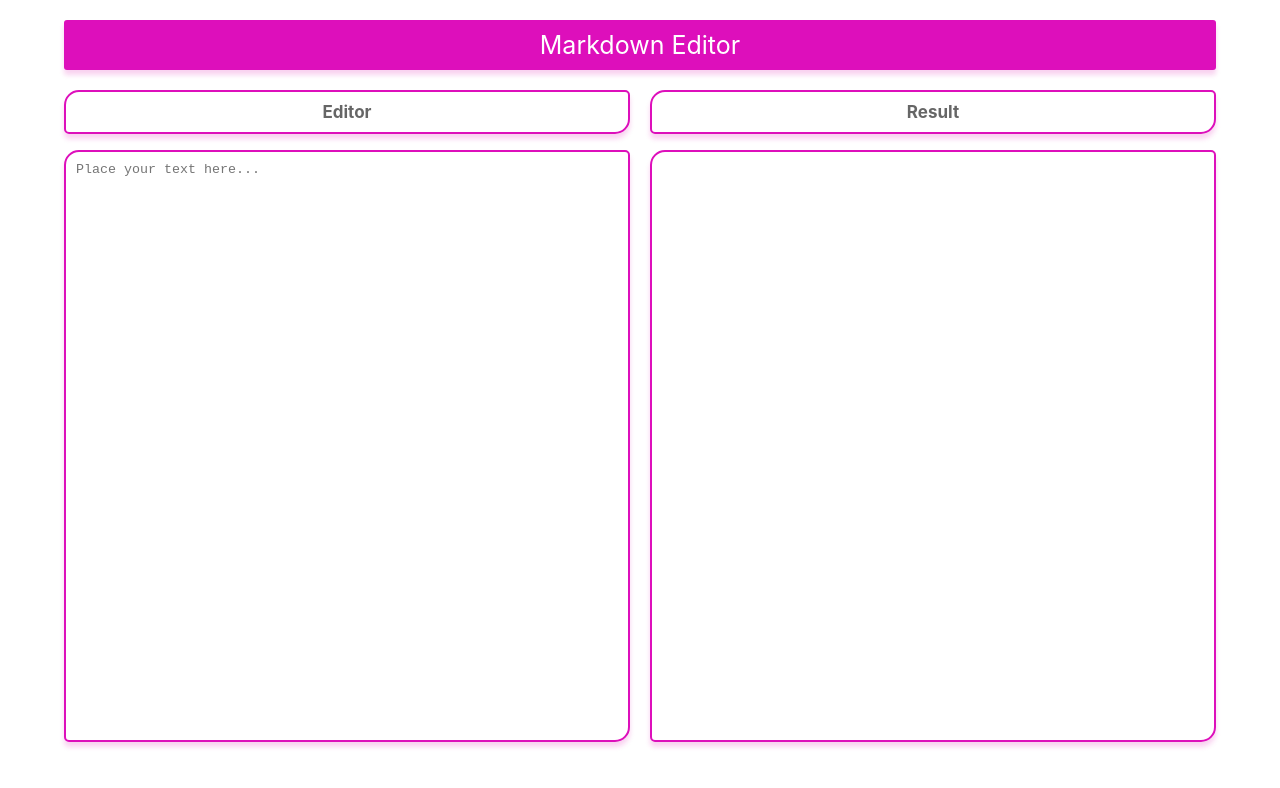
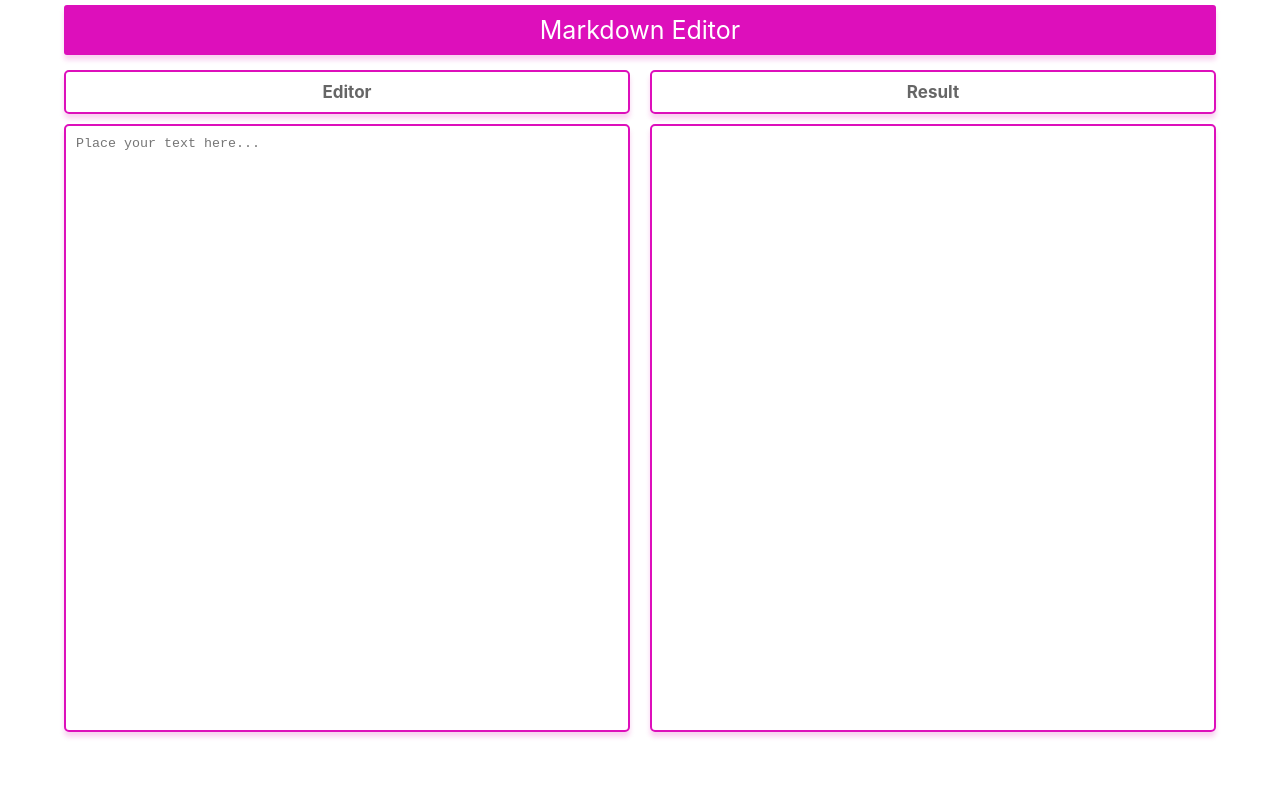
Before and after one commit to muneebali500/markdown-editor-react, a React (Create React App) app: page / in a window 1280 px wide. Shown: the top 788 px of the page. Built offline with nearby package versions, Linux system fonts and the light colour scheme.

Commit message:
adding styles

```diff
--- a/src/App.css
+++ b/src/App.css
@@ -10,7 +10,7 @@
   box-shadow: 0rem 5px 5px var(--color-shaodw);
   color: #fff;
   padding: 10px;
-  margin-bottom: 20px;
+  margin-bottom: 15px;
   border-radius: 3px;
 }
 
@@ -20,7 +20,7 @@
 }
 
 .divider {
-  min-height: 74vh;
+  min-height: 76vh;
   width: 50%;
 }
 
@@ -29,9 +29,9 @@
   text-align: center;
   padding: 10px;
   border: 2px solid var(--color-primary);
-  margin-bottom: 1rem;
+  margin-bottom: 10px;
   color: rgba(0, 0, 0, 0.6);
-  border-radius: 15px 5px 15px 5px;
+  border-radius: 5px;
   box-shadow: 0 5px 5px var(--color-shaodw);
 }
 
@@ -41,7 +41,7 @@
   min-height: 100%;
   padding: 10px;
   width: 100%;
-  border-radius: 15px 5px 15px 5px;
+  border-radius: 5px;
   box-shadow: 0 5px 5px var(--color-shaodw);
 }
 
--- a/src/index.css
+++ b/src/index.css
@@ -10,7 +10,7 @@ body {
     sans-serif;
   -webkit-font-smoothing: antialiased;
   -moz-osx-font-smoothing: grayscale;
-  padding: 20px 5vw;
+  padding: 5px 5vw;
 }
 
 code {
```
